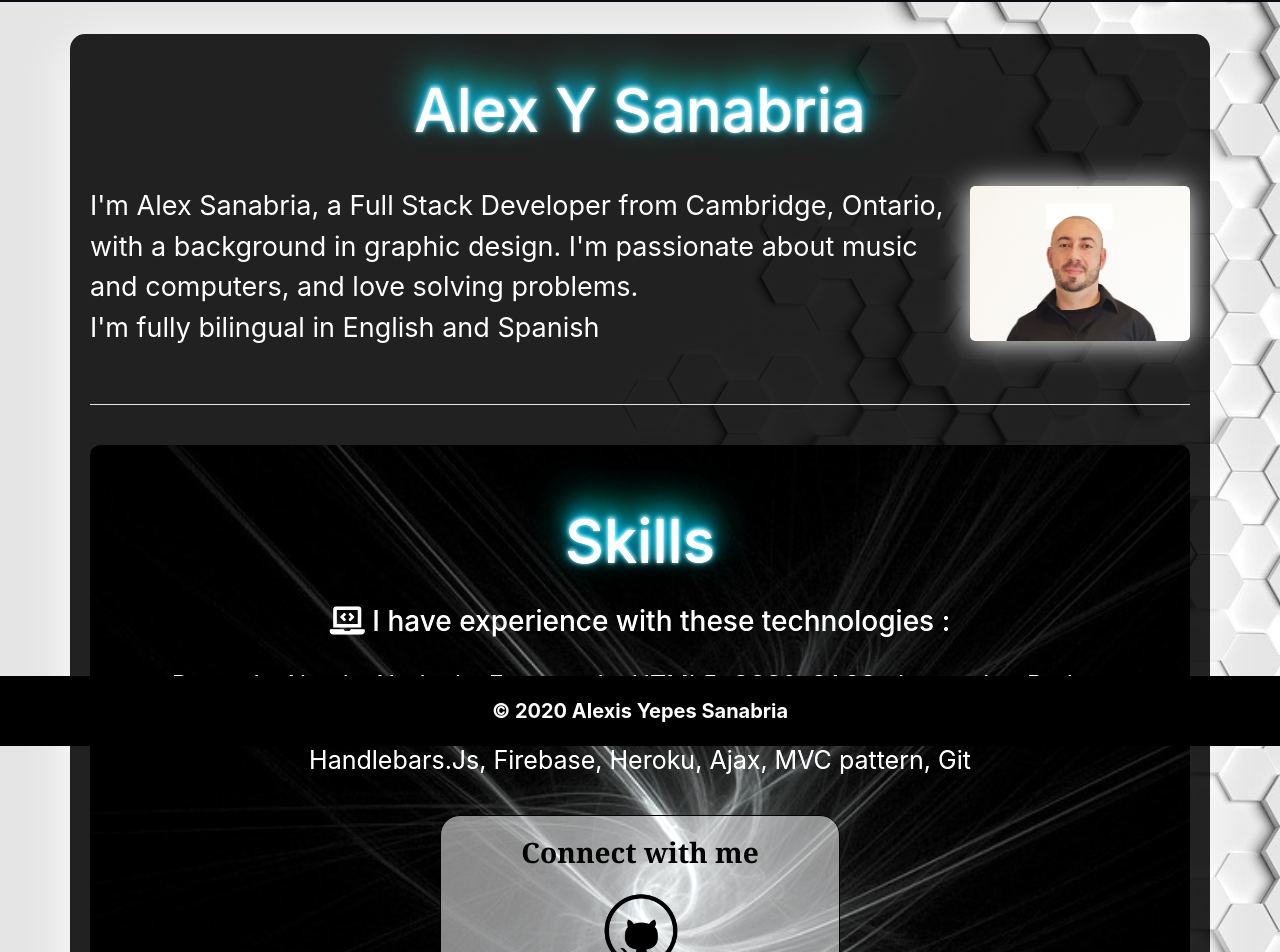
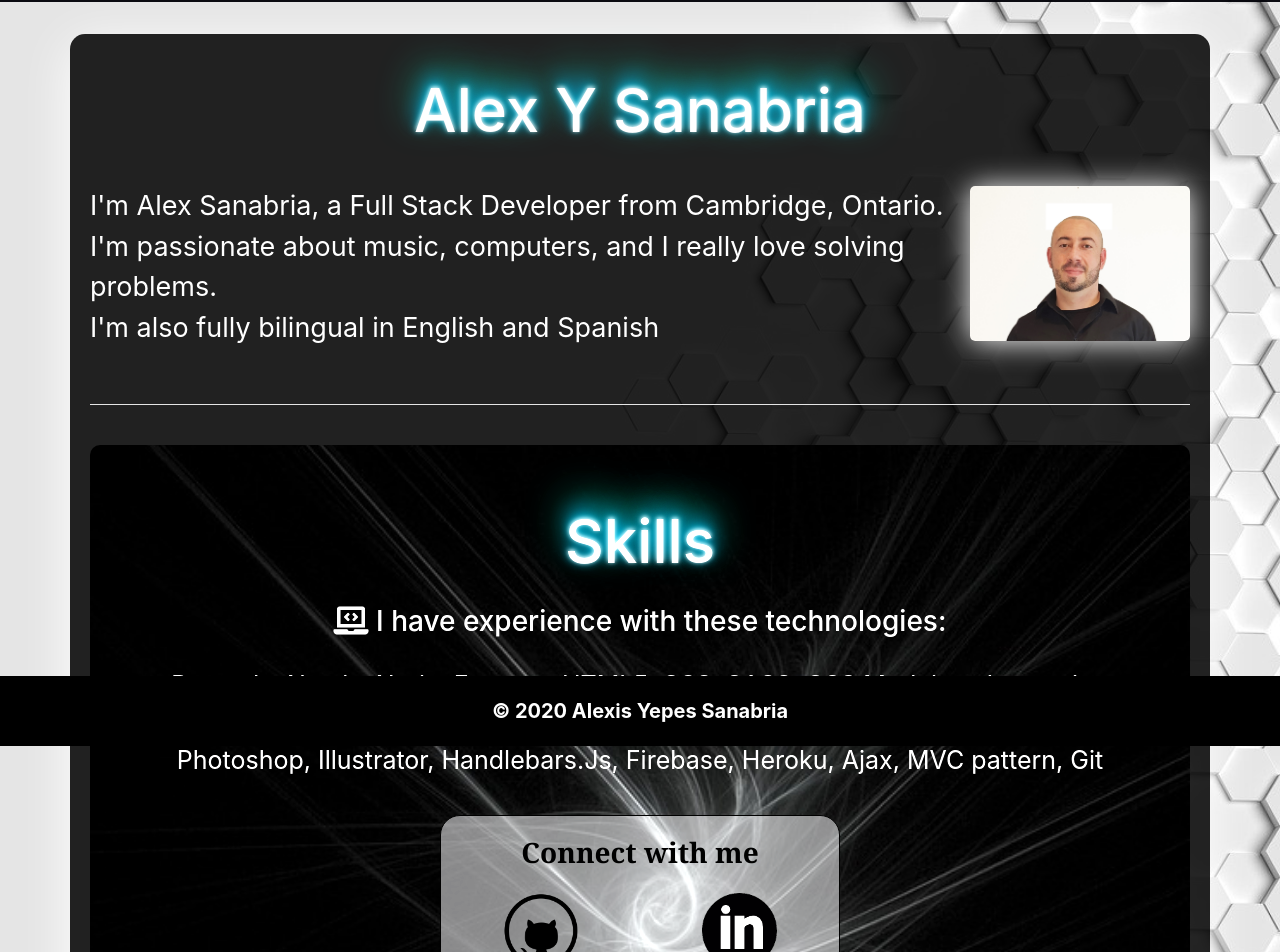
Before and after one commit to alexisyepes/New-Portfolio, a React (Create React App) app: page /about in a window 1280 px wide. Shown: the part 54-1006 px from the top of the page. Built offline with nearby package versions, Linux system fonts and the light colour scheme.

Commit message:
Updated info in about

```diff
--- a/src/components/About/index.js
+++ b/src/components/About/index.js
@@ -17,11 +17,10 @@ class About extends Component {
 										src="./images/photoOfMeSmall.jpg"
 									></img>
 									<p className="aboutParag">
-                    I'm Alex Sanabria, a Full Stack Developer
-                    from Cambridge, Ontario, with a background in graphic
-                    design. I'm passionate about music and computers, and love
-                    solving problems. <br />
-                    I'm fully bilingual in English and Spanish
+										I'm Alex Sanabria, a Full Stack Developer from Cambridge,
+										Ontario. I'm passionate about music, computers, and I really
+										love solving problems. <br />
+										I'm also fully bilingual in English and Spanish
 									</p>
 								</article>
 								<br></br>
@@ -32,20 +31,21 @@ class About extends Component {
 										<h1 className="skillsTitle">Skills</h1>
 										<h3 className="skills-parag-subtitle">
 											<i className="fas fa-laptop-code"></i> I have experience
-                      with these technologies :
+											with these technologies:
 										</h3>
 										<p className="skillsParag">
-                      React Js, Nextjs, Node Js, Express Js, HTML5, CSS3, SASS,
-                      Javascript, Redux, GraphQl, MySql, MongoDB, Nodemailer,
-                      Bootstrap, Photoshop, Illustrator, Handlebars.Js,
-                      Firebase, Heroku, Ajax, MVC pattern, Git
+											React Js, Nextjs, Node, Express, HTML5, CSS, SASS, CSS
+											Modules, Javascript, Typescript, Redux, GraphQl, MySql,
+											PostgreSQL, MongoDB, Nodemailer, Bootstrap, Photoshop,
+											Illustrator, Handlebars.Js, Firebase, Heroku, Ajax, MVC
+											pattern, Git
 										</p>
 										<div className="col-md-12" id="connectBox">
 											<h3>
 												<b>Connect with me</b>
 											</h3>
 											<section className="row">
-                        <div className="col-sm-12">
+												<div className="col-sm-6">
 													<a
 														href="https://github.com/alexisyepes"
 														target="blank"
@@ -57,7 +57,7 @@ class About extends Component {
 														/>
 													</a>
 												</div>
-                        {/* <div className="col-sm-6">
+												<div className="col-sm-6">
 													<a
 														href="https://www.linkedin.com/in/alexis-sanabria-80002574/"
 														target="blank"
@@ -68,10 +68,10 @@ class About extends Component {
 															id="connectIcon2About"
 														/>
 													</a>
-                        </div> */}
+												</div>
 											</section>
 										</div>
-                    {/* <a
+										<a
 											className="text-center"
 											href="/images/new-resume-2021.pdf"
 											target="blank"
@@ -79,7 +79,7 @@ class About extends Component {
 											<h4 style={{ color: "white", fontSize: 25 }}>
 												<b>Click to view resume</b>
 											</h4>
-                    </a> */}
+										</a>
 									</div>
 								</div>
 							</div>
--- a/src/components/Contact/index.js
+++ b/src/components/Contact/index.js
@@ -56,11 +56,11 @@ export default function index() {
 					</h4>
 					<br></br>
 					<hr></hr>
-          {/* <a href="/images/new-resume-2021.pdf" target="blank">
+					<a href="/images/new-resume-2021.pdf" target="blank">
 						<h4 style={{ color: "white", fontSize: 25 }}>
 							<b>Click to view resume</b>
 						</h4>
-          </a> */}
+					</a>
 				</div>
 			</div>
 		</div>
--- a/src/components/Home/index.js
+++ b/src/components/Home/index.js
@@ -17,7 +17,7 @@ export default class index extends Component {
 							</a>
 						</div>
 						<br />
-            {/* <a
+						<a
 							className="text-center"
 							href="/images/new-resume-2021.pdf"
 							target="blank"
@@ -25,7 +25,7 @@ export default class index extends Component {
 							<h4 style={{ color: "white", fontSize: 25 }}>
 								<b>Click to view resume</b>
 							</h4>
-            </a> */}
+						</a>
 
 						{/* <a
               className="text-center"
```
Lines whose indentation alone changed are shown as unchanged.
